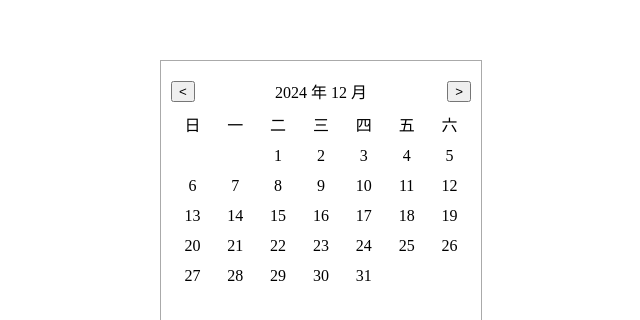
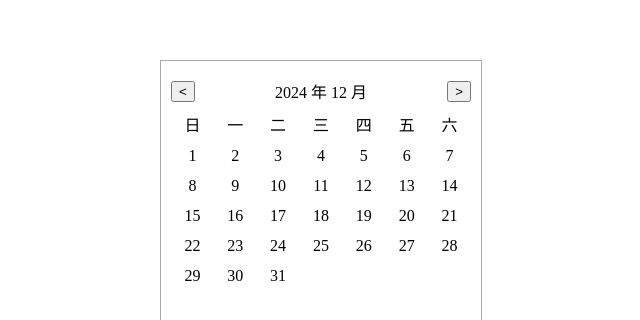
Before and after one commit to XieZongChen/practice-react, a React (Vite) app: page / in a window 1280 px wide. Shown: the part 204-524 px from the top of the page, without its empty margins (319-959 px from the left). Built offline with nearby package versions, Linux system fonts and the light colour scheme.

Commit message:
feat: calendar 组件日期渲染

```diff
--- a/src/components/calendar/index.tsx
+++ b/src/components/calendar/index.tsx
@@ -1,5 +1,23 @@
 import { useState } from 'react';
 import './index.css';
+
+/**
+ * 获取当月有多少天
+ */
+const daysOfMonth = (year: number, month: number) => {
+  /**
+   * new Date(year, month, 0) 当 date 传 0 的时候，取到的是上个月的最后一天
+   * 所以这里 month + 1 传入下个月，而 date 传 0，最终取到的是这个月天数
+   */
+  return new Date(year, month + 1, 0).getDate();
+};
+
+/**
+ * 计算当前月的第一天是星期几
+ */
+const firstDayOfMonth = (year: number, month: number) => {
+  return new Date(year, month, 1).getDay();
+};
 
 export function Calendar() {
   const [date, setDate] = useState(new Date());
@@ -10,6 +28,28 @@ export function Calendar() {
 
   const handleNextMonth = () => {
     setDate(new Date(date.getFullYear(), date.getMonth() + 1, 1));
+  };
+
+  const renderDates = () => {
+    const days = [];
+    const daysCount = daysOfMonth(date.getFullYear(), date.getMonth());
+    const firstDay = firstDayOfMonth(date.getFullYear(), date.getMonth());
+
+    // 当月第一天之前的日期需要用 empty 填充，将一周补完即可
+    for (let i = 0; i < firstDay; i++) {
+      days.push(<div key={`empty-${i}`} className='empty'></div>);
+    }
+
+    // 将当月日期填入
+    for (let i = 1; i <= daysCount; i++) {
+      days.push(
+        <div key={i} className='day'>
+          {i}
+        </div>
+      );
+    }
+
+    return days;
   };
 
   return (
@@ -29,39 +69,7 @@ export function Calendar() {
         <div className='day'>四</div>
         <div className='day'>五</div>
         <div className='day'>六</div>
-        <div className='empty'></div>
-        <div className='empty'></div>
-        <div className='day'>1</div>
-        <div className='day'>2</div>
-        <div className='day'>3</div>
-        <div className='day'>4</div>
-        <div className='day'>5</div>
-        <div className='day'>6</div>
-        <div className='day'>7</div>
-        <div className='day'>8</div>
-        <div className='day'>9</div>
-        <div className='day'>10</div>
-        <div className='day'>11</div>
-        <div className='day'>12</div>
-        <div className='day'>13</div>
-        <div className='day'>14</div>
-        <div className='day'>15</div>
-        <div className='day'>16</div>
-        <div className='day'>17</div>
-        <div className='day'>18</div>
-        <div className='day'>19</div>
-        <div className='day'>20</div>
-        <div className='day'>21</div>
-        <div className='day'>22</div>
-        <div className='day'>23</div>
-        <div className='day'>24</div>
-        <div className='day'>25</div>
-        <div className='day'>26</div>
-        <div className='day'>27</div>
-        <div className='day'>28</div>
-        <div className='day'>29</div>
-        <div className='day'>30</div>
-        <div className='day'>31</div>
+        {renderDates()}
       </div>
     </div>
   );
```
